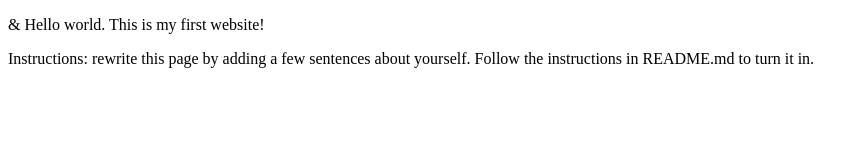
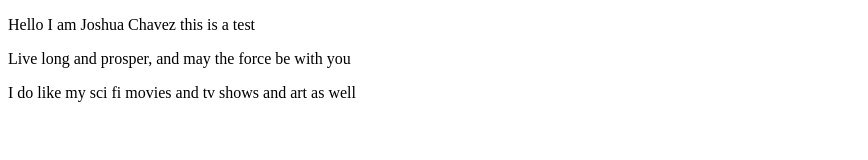
Before and after one commit to SsjCodes12/webdev_lab1, a plain HTML site: page index.html in a window 1280 px wide. Shown: the whole page, without its empty margins (0-868 px from the left). Drawn offline with Linux system fonts and the light colour scheme.

Commit message:
adding a little more about myself

```diff
--- a/index.html
+++ b/index.html
@@ -5,7 +5,8 @@
   <title>Internet Technologies and Web Design</title>
 </head>
 <body>
-  <p>&amp; Hello world. This is my first website!</p>
-  <p>Instructions: rewrite this page by adding a few sentences about yourself. Follow the instructions in README.md to turn it in.</p>
+  <p>Hello I am Joshua Chavez this is a test</p>
+  <p>Live long and prosper, and may the force be with you</p>
+  <p>I do like my sci fi movies and tv shows and art as well<p>
 </body>
 </html>
```
